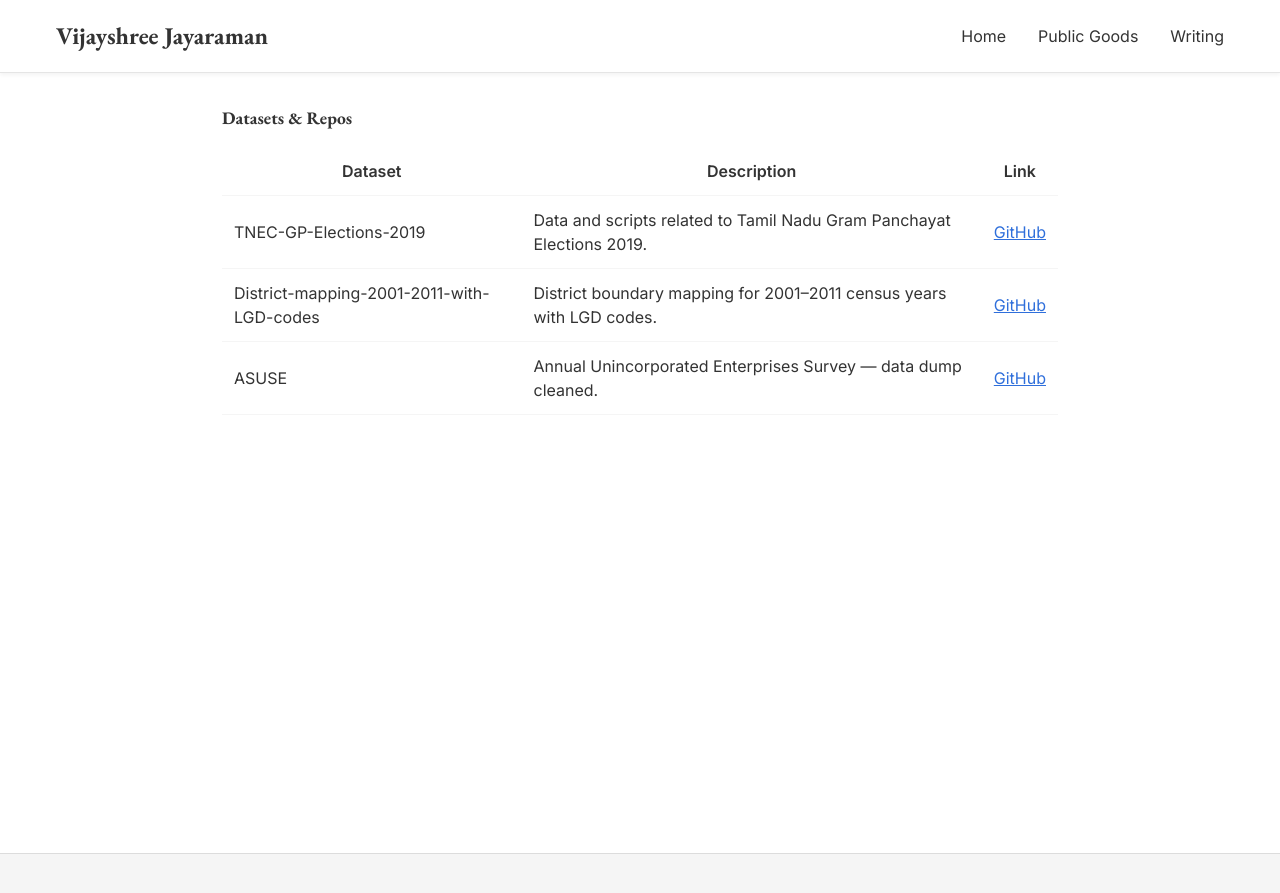
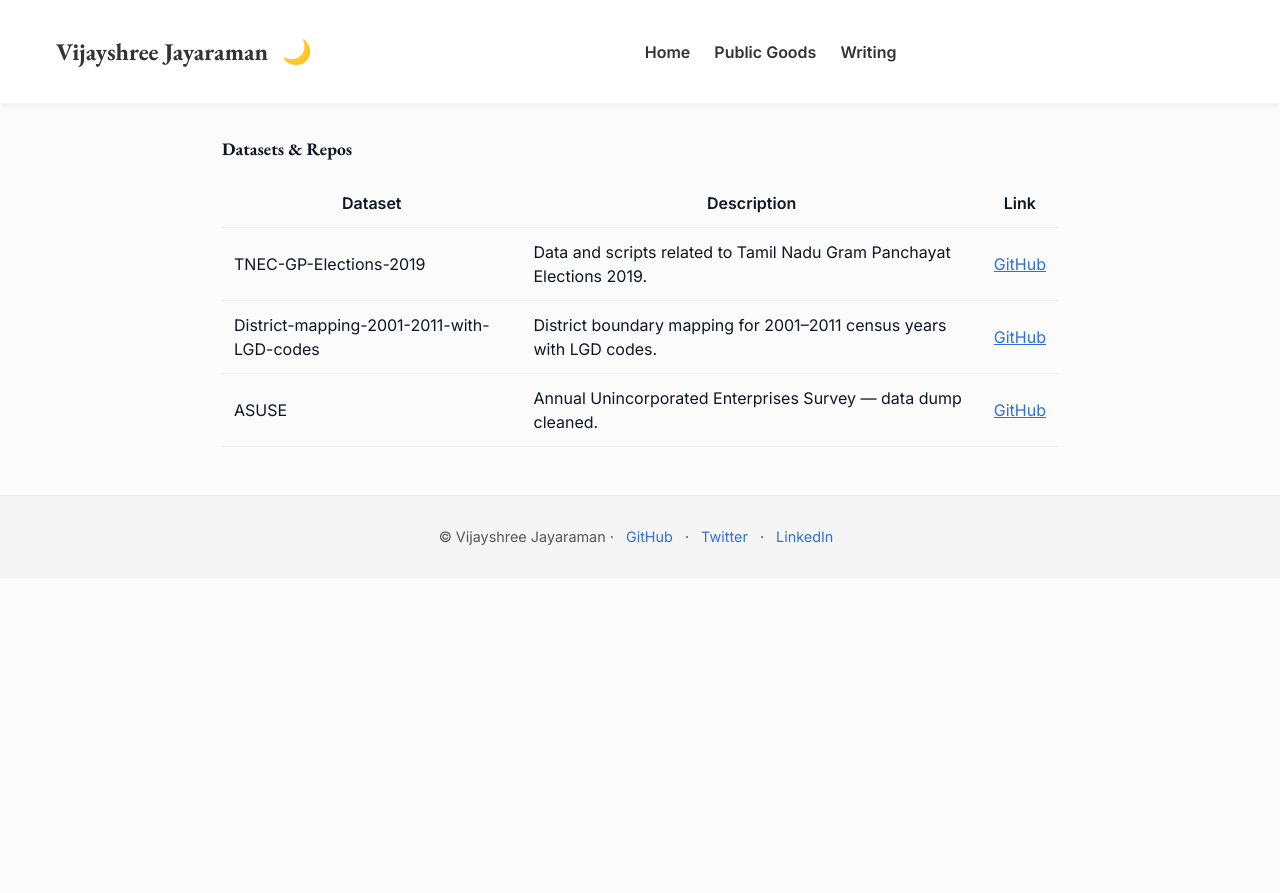
Before and after one commit to vijayshree-jayaraman/vijayshree-jayaraman.github.io, a Jekyll site: the page built from public goods.md, in a window 1280 px wide and 900 px high. Shown: the top 893 px of the window. Built offline with Jekyll 4.4.1, drawn with Linux system fonts in a browser that asks for light colours.

Commit message:
Update default.html

```diff
--- a/_layouts/default.html
+++ b/_layouts/default.html
@@ -21,36 +21,23 @@
       margin: 0;
       padding: 0;
     }
-
     body {
       font-family: 'Inter', sans-serif;
       margin: 0;
       padding: 0;
       line-height: 1.5;
-      background-color: #ffffff;
-      color: #333333;
     }
 
-    /* HEADER STYLES */
+    /* HEADER BASE STYLES */
     .site-header {
-      background-color: #ffffff;
-      color: #333333;
-      padding: 1rem 0;
+      background: var(--header-bg);
+      color: var(--header-text);
+      padding: 1rem;
       position: sticky;
       top: 0;
       z-index: 100;
       box-shadow: 0 2px 4px rgba(0,0,0,0.05);
-      border-bottom: 1px solid rgba(0,0,0,0.1);
-    }
-
-    .nav-container {
-      display: flex;
-      justify-content: space-between;
-      align-items: center;
-      max-width: 1200px;
-      margin: 0 auto;
-      padding: 0 1rem;
-      position: relative;
+      transition: background 0.3s ease, color 0.3s ease;
     }
 
     .brand {
@@ -60,141 +47,128 @@
       color: inherit;
     }
 
-    .brand:hover {
-      opacity: 0.8;
+    /* Theme Variables */
+    body[data-theme="light"] {
+      --header-bg: #ffffff;
+      --header-text: #333333;
+    }
+    body[data-theme="dark"] {
+      --header-bg: #1a1a1a;
+      --header-text: #f5f5f5;
     }
 
-    /* Navigation styles */
-    .site-nav {
-      display: flex;
-      gap: 2rem;
-      align-items: center;
-    }
-
-    .site-nav a {
-      text-decoration: none;
-      font-weight: 500;
-      font-size: 1rem;
-      color: inherit;
-      padding: 0.5rem 0;
-      transition: color 0.3s ease;
-    }
-
-    .site-nav a:hover {
-      color: #2f6fdb;
-    }
-
-    .site-nav a:focus {
-      outline: 2px solid #2f6fdb;
-      outline-offset: 2px;
-      border-radius: 4px;
-    }
-
-    /* Mobile menu button */
-    .nav-toggle {
-      background: transparent;
-      border: 2px solid rgba(0,0,0,0.1);
-      border-radius: 6px;
-      font-size: 1.2rem;
-      cursor: pointer;
-      color: inherit;
-      padding: 0.5rem;
-      min-width: 44px;
-      min-height: 44px;
-      display: none;
-      align-items: center;
-      justify-content: center;
-      transition: all 0.3s ease;
-    }
-
-    .nav-toggle:hover {
-      background: rgba(0,0,0,0.05);
-      transform: translateY(-1px);
-    }
-
-    .nav-toggle:focus {
+    /* Nav styling */
+    .site-header a:focus,
+    .site-header button:focus {
       outline: 2px solid #2f6fdb;
       outline-offset: 2px;
     }
+    .nav-container {
+      display: flex;
+      justify-content: space-between;
+      align-items: center;
+      max-width: 1200px;
+      margin: 0 auto;
+      flex-wrap: wrap;
+      gap: 0.5rem;
+    }
+    .site-nav {
+      display: flex;
+      gap: 1.5rem;
+      flex-wrap: wrap;
+    }
+    .site-nav a {
+      text-decoration: none;
+      font-weight: 600;
+      font-size: 1rem;
+      color: inherit;
+    }
+    .icon-btn {
+      background: transparent;
+      border: none;
+      font-size: 1.5rem;
+      cursor: pointer;
+      color: inherit;
+    }
 
-    /* Mobile Navigation */
-    @media (max-width: 768px) {
-      .nav-toggle {
-        display: flex;
-      }
-
+    /* Responsive Nav - hide menu on mobile */
+    @media (max-width: 820px) {
       .site-nav {
         display: none;
-        position: absolute;
-        top: 100%;
-        left: 0;
-        right: 0;
-        background-color: #ffffff;
         flex-direction: column;
-        gap: 0;
-        padding: 1rem;
-        border-top: 1px solid rgba(0,0,0,0.1);
+        background: var(--header-bg);
         box-shadow: 0 4px 8px rgba(0,0,0,0.1);
+        width: 100%;
+        margin-top: 0.5rem;
+        border-radius: 0 0 8px 8px;
+        z-index: 200;
       }
-
       .site-nav.show {
         display: flex;
       }
-
       .site-nav a {
-        padding: 0.75rem 0;
-        border-bottom: 1px solid rgba(0,0,0,0.1);
-        width: 100%;
+        padding: 0.75rem 1rem;
+        border-top: 1px solid rgba(0,0,0,0.1);
       }
-
-      .site-nav a:last-child {
-        border-bottom: none;
+      .nav-container {
+        flex-direction: row;
+        justify-content: space-between;
+        align-items: center;
+        gap: 0.5rem;
+        padding: 0.5rem 1rem;
+      }
+      .brand-theme {
+        display: flex;
+        align-items: center;
+        gap: 0.5rem;
+      }
+    }
+    @media (min-width: 821px) {
+      .nav-toggle {
+        display: none;
+      }
+      .brand-theme {
+        display: flex;
+        align-items: center;
+        gap: 0.5rem;
       }
     }
 
-    /* Main content */
     .site-main {
       max-width: 900px;
-      margin: 2rem auto;
+      margin: 1rem auto;
       padding: 0 1rem;
-      min-height: calc(100vh - 200px);
     }
 
-    /* Footer */
     .site-footer {
-      background-color: #f5f5f5;
-      color: #555555;
+      background: #f5f5f5;
       text-align: center;
-      padding: 2rem 1rem;
+      padding: 1rem;
       font-size: 0.9rem;
+      color: #555;
       margin-top: 3rem;
-      border-top: 1px solid rgba(0,0,0,0.1);
+    }
+    body[data-theme="dark"] .site-footer {
+      background: #111;
+      color: #ccc;
+    }
+    .site-footer a {
+      color: var(--accent, #2f6fdb);
+      text-decoration: none;
+      margin: 0 0.5rem;
     }
 
-    .site-footer a {
-      color: #2f6fdb;
-      text-decoration: none;
-      margin: 0 0.5rem;
-      transition: opacity 0.3s ease;
-    }
-
-    .site-footer a:hover {
-      opacity: 0.8;
-    }
-
-    /* Card responsiveness fix */
+    /* Mobile card stacking */
     @media (max-width: 600px) {
       article.card {
         display: flex !important;
         flex-direction: column !important;
         max-width: 100% !important;
       }
-
       article.card > div {
         flex: none !important;
         min-width: 100% !important;
       }
-
       article.card > div img {
         max-width: 100% !important;
         height: auto !important;
@@ -203,10 +177,13 @@
     }
   </style>
 </head>
-<body>
+<body data-theme="light">
   <header class="site-header">
-    <div class="nav-container">
-      <a class="brand" href="{{ '/' | relative_url }}">{{ site.title }}</a>
+    <div class="container nav-container">
+      <div class="brand-theme">
+        <a class="brand" href="{{ '/' | relative_url }}">{{ site.title }}</a>
+        <button id="theme-toggle" class="icon-btn" aria-label="Toggle dark mode">🌙</button>
+      </div>
 
       <nav id="site-nav" class="site-nav" role="navigation" aria-label="Primary Navigation">
         <a href="{{ '/' | relative_url }}">Home</a>
@@ -214,9 +191,9 @@
         <a href="{{ '/writing/' | relative_url }}">Writing</a>
       </nav>
 
-      <button id="nav-toggle" class="nav-toggle" aria-label="Toggle menu" title="Menu">
-        <span>☰</span>
-      </button>
+      <div class="nav-actions">
+        <button id="nav-toggle" class="icon-btn nav-toggle" aria-label="Toggle menu">☰</button>
+      </div>
     </div>
   </header>
 
@@ -229,7 +206,7 @@
       <p>
         © {{ site.title }} ·
         <a href="https://github.com/vijayshree-jayaraman" target="_blank" rel="noopener noreferrer">GitHub</a> ·
-        <a href="https://x.com/Vijayshree-jayaraman" target="_blank" rel="noopener noreferrer">Twitter</a> ·
+        <a href="https://x.com/Vijayshreeeee" target="_blank" rel="noopener noreferrer">Twitter</a> ·
         <a href="https://www.linkedin.com/in/jvijayshree/?originalSubdomain=in" target="_blank" rel="noopener noreferrer">LinkedIn</a>
       </p>
     </div>
@@ -237,53 +214,16 @@
 
   <script src="{{ '/assets/js/main.js' | relative_url }}"></script>
   <script>
-    // Mobile navigation only
     const navToggle = document.getElementById('nav-toggle');
     const siteNav = document.getElementById('site-nav');
-
-    function toggleNav() {
+    const themeToggle = document.getElementById('theme-toggle');
+    navToggle.addEventListener('click', () => {
       siteNav.classList.toggle('show');
-      const isOpen = siteNav.classList.contains('show');
-      navToggle.setAttribute('aria-expanded', isOpen);
-    }
-
-    function closeNav() {
-      siteNav.classList.remove('show');
-      navToggle.setAttribute('aria-expanded', 'false');
-    }
-
-    // Event listeners with proper event handling
-    navToggle.addEventListener('click', (e) => {
-      e.preventDefault();
-      e.stopPropagation();
-      toggleNav();
     });
-
-    // Prevent navigation links from triggering any parent events
-    siteNav.querySelectorAll('a').forEach(link => {
-      link.addEventListener('click', (e) => {
-        e.stopPropagation();
-        closeNav();
-      });
-    });
-
-    // Prevent brand link from triggering events
-    document.querySelector('.brand').addEventListener('click', (e) => {
-      e.stopPropagation();
-    });
-
-    // Close mobile nav when clicking outside
-    document.addEventListener('click', (e) => {
-      if (!e.target.closest('.site-header')) {
-        closeNav();
-      }
-    });
-
-    // Close mobile nav when pressing Escape
-    document.addEventListener('keydown', (e) => {
-      if (e.key === 'Escape') {
-        closeNav();
-      }
+    themeToggle.addEventListener('click', () => {
+      const body = document.body;
+      const currentTheme = body.getAttribute('data-theme');
+      body.setAttribute('data-theme', currentTheme === 'light' ? 'dark' : 'light');
     });
   </script>
 </body>
```
